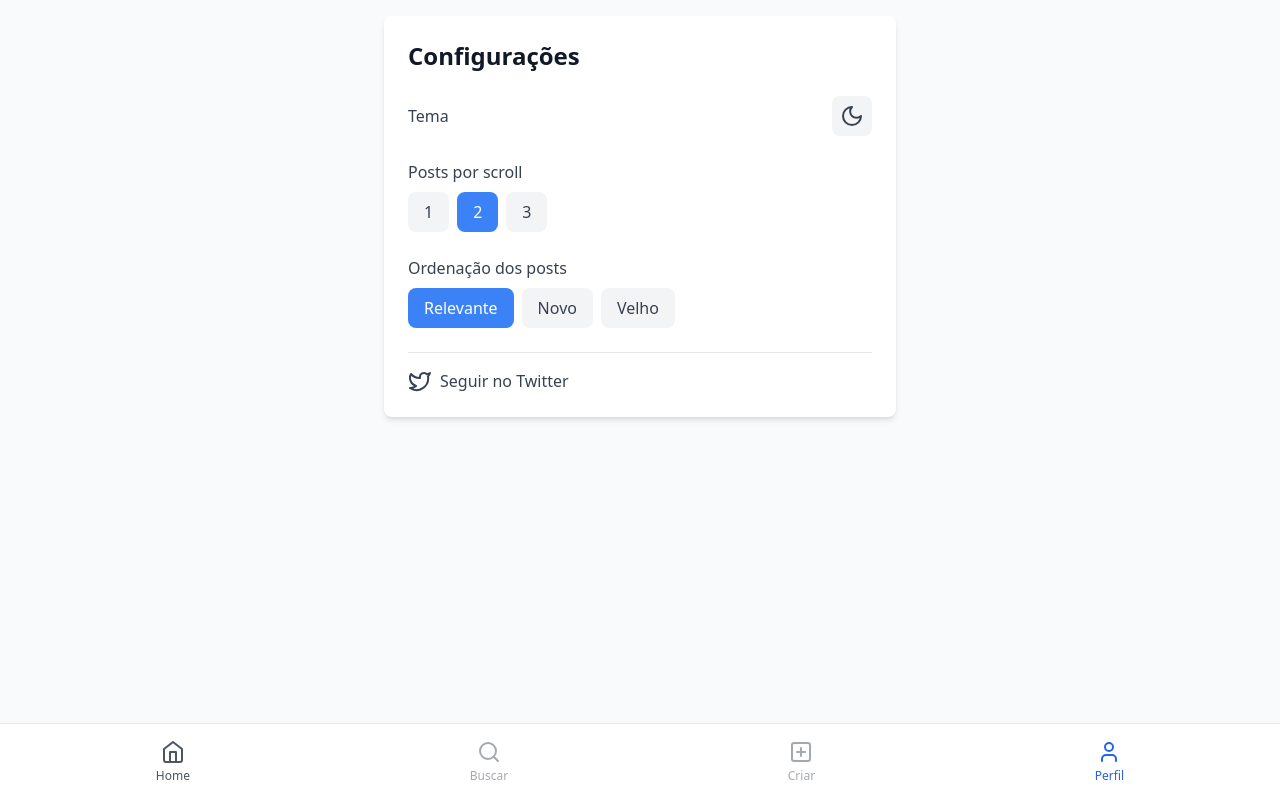
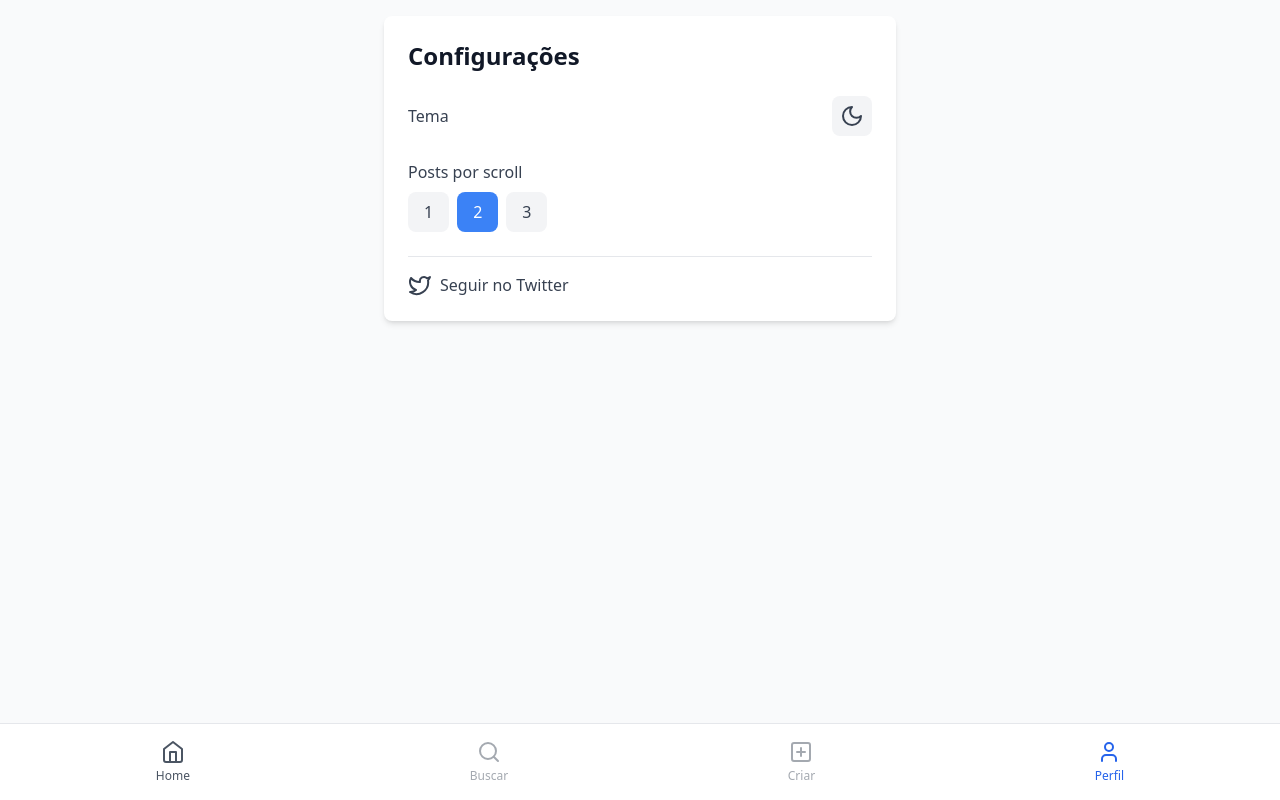
Before and after one commit to AnderRedna/tabtok, a React (Vite) app: page /profile in a window 1280 px wide. Built offline with nearby package versions, Linux system fonts and the light colour scheme.

Commit message:
Revert "fixing"
This reverts commit 52b7846923a771af15fe2b30c54d9f285d02eb11.

```diff
--- a/src/pages/Home.tsx
+++ b/src/pages/Home.tsx
@@ -30,7 +30,6 @@ export default function Home() {
   const [isPulling, setIsPulling] = useState(false);
   const [pullProgress, setPullProgress] = useState(0);
   const [startY, setStartY] = useState(0);
-  const strategy = localStorage.getItem('strategy') || 'relevant';
 
   const {
     data,
@@ -41,8 +40,8 @@ export default function Home() {
     refetch,
     isFetching
   } = useInfiniteQuery(
-    ['posts', strategy], // Add strategy to query key
-    ({ pageParam = 1 }) => fetchPosts(pageParam, strategy), // Pass strategy to fetchPosts
+    'posts',
+    ({ pageParam = 1 }) => fetchPosts(pageParam),
     {
       getNextPageParam: (lastPage, pages) => {
         return lastPage.length === 10 ? pages.length + 1 : undefined;
--- a/src/pages/Profile.tsx
+++ b/src/pages/Profile.tsx
@@ -1,29 +1,16 @@
 import React, { useState, useEffect } from 'react';
 import { useTheme } from '../contexts/ThemeContext';
 import { Moon, Sun, Twitter } from 'lucide-react';
-
-const STRATEGY_LABELS: Record<string, string> = {
-  'relevant': 'Relevante',
-  'new': 'Novo',
-  'old': 'Velho'
-};
 
 export default function Profile() {
   const { theme, toggleTheme } = useTheme();
   const [postsPerScroll, setPostsPerScroll] = useState(
     Number(localStorage.getItem('postsPerScroll')) || 2
   );
-  const [strategy, setStrategy] = useState(
-    localStorage.getItem('strategy') || 'relevant'
-  );
 
   useEffect(() => {
     localStorage.setItem('postsPerScroll', postsPerScroll.toString());
   }, [postsPerScroll]);
-
-  useEffect(() => {
-    localStorage.setItem('strategy', strategy);
-  }, [strategy]);
 
   return (
     <div className="min-h-screen bg-gray-50 dark:bg-gray-900 pt-4 px-4 pb-20">
@@ -67,27 +54,6 @@ export default function Profile() {
               </div>
             </div>
 
-            <div className="space-y-2">
-              <label className="block text-gray-700 dark:text-gray-300">
-                Ordenação dos posts
-              </label>
-              <div className="flex gap-2">
-                {(['relevant', 'new', 'old'] as const).map(strat => (
-                  <button
-                    key={strat}
-                    onClick={() => setStrategy(strat)}
-                    className={`px-4 py-2 rounded-lg transition-colors ${
-                      strategy === strat
-                        ? 'bg-blue-500 text-white'
-                        : 'bg-gray-100 dark:bg-gray-700 text-gray-700 dark:text-gray-300 hover:bg-gray-200 dark:hover:bg-gray-600'
-                    }`}
-                  >
-                    {STRATEGY_LABELS[strat]}
-                  </button>
-                ))}
-              </div>
-            </div>
-
             <div className="pt-4 border-t border-gray-200 dark:border-gray-700">
               <a
                 href="https://x.com/Ander_pru"
--- a/src/services/api.ts
+++ b/src/services/api.ts
@@ -1,7 +1,7 @@
 const API_BASE_URL = 'https://www.tabnews.com.br/api/v1';
 
-export const fetchPosts = async (page = 1, strategy = 'relevant') => {
-  const response = await fetch(`${API_BASE_URL}/contents?page=${page}&per_page=10&strategy=${strategy}`);
+export const fetchPosts = async (page = 1) => {
+  const response = await fetch(`${API_BASE_URL}/contents?page=${page}&per_page=10&strategy=relevant`);
   if (!response.ok) throw new Error('Failed to fetch posts');
   return response.json();
 };
```
